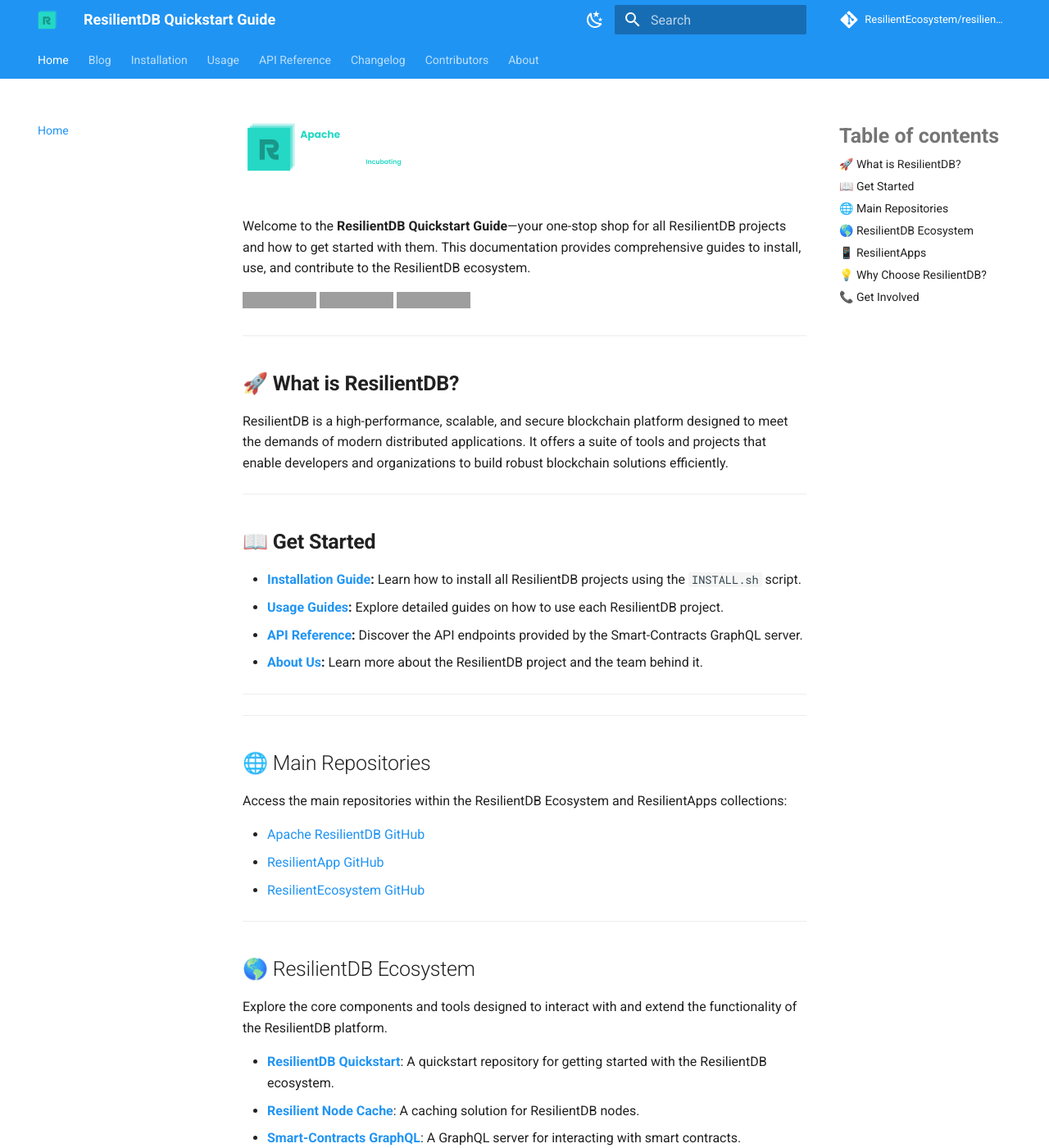
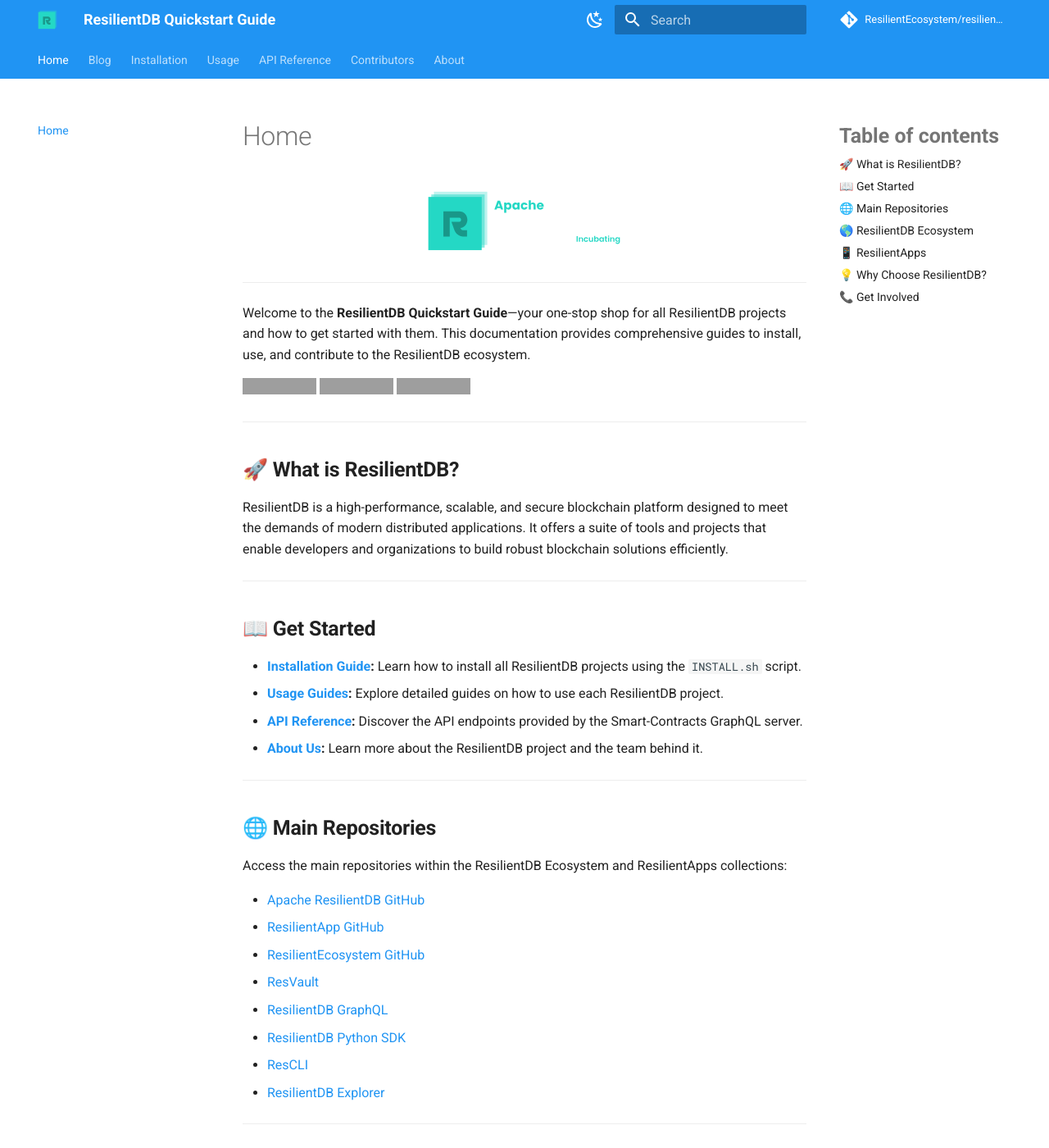
Before and after one commit to ResilientEcosystem/resilientdb-quickstart, an MkDocs documentation site: the page built from docs/index.md, in a window 1280 px wide and 1400 px high. Shown: the whole window at 82% size. Built offline with MkDocs 1.6.1 and Material for MkDocs 9.7.7, drawn with Linux system fonts in a browser that asks for light colours; comment, search, counter and statistics services are not loaded; some of the changed text lies outside the part shown; grey boxes are pictures that could not be loaded.

Commit message:
Make suggested changes

```diff
--- a/docs/css/extra.css
+++ /dev/null
@@ -1,4 +0,0 @@
-:root {
-  --md-primary-fg-color: #2b56f5;
-  --md-accent-fg-color: #59b4a9;
-}
--- a/docs/index.md
+++ b/docs/index.md
@@ -2,7 +2,15 @@
 title: Welcome to ResilientDB Quickstart Guide
 ---
 
-# ![ResilientDB Logo](images/logo.svg)
+<center>
+<!-- Light mode logo -->
+<img src="https://expolab.org/images/apache-resilientdb-dark.svg" alt="ResilientDB Logo Dark" class="logo logo-dark">
+
+<!-- Dark mode logo -->
+<img src="images/logo.svg" alt="ResilientDB Logo Light" class="logo logo-light">
+</center>
+
+---
 
 Welcome to the **ResilientDB Quickstart Guide**—your one-stop shop for all ResilientDB projects and how to get started with them. This documentation provides comprehensive guides to install, use, and contribute to the ResilientDB ecosystem.
 
@@ -20,50 +28,53 @@ ResilientDB is a high-performance, scalable, and secure blockchain platform desi
 
 ## 📖 **Get Started**
 
-- **[Installation Guide](installation/index.md):** Learn how to install all ResilientDB projects using the `INSTALL.sh` script.
-- **[Usage Guides](usage/index.md):** Explore detailed guides on how to use each ResilientDB project.
+- **[Installation Guide](installation/):** Learn how to install all ResilientDB projects using the `INSTALL.sh` script.
+- **[Usage Guides](usage/resilientdb/):** Explore detailed guides on how to use each ResilientDB project.
 - **[API Reference](api.md):** Discover the API endpoints provided by the Smart-Contracts GraphQL server.
-- **[About Us](about/index.md):** Learn more about the ResilientDB project and the team behind it.
+- **[About Us](about/):** Learn more about the ResilientDB project and the team behind it.
 
 ---
 
----
-
-## 🌐 Main Repositories
+## 🌐 **Main Repositories**
 
 Access the main repositories within the ResilientDB Ecosystem and ResilientApps collections:
 
 - [Apache ResilientDB GitHub](https://github.com/apache/incubator-resilientdb)
 - [ResilientApp GitHub](https://github.com/ResilientApp)
 - [ResilientEcosystem GitHub](https://github.com/ResilientEcosystem)
+- [ResVault](https://github.com/apache/incubator-resilientdb-resvault)
+- [ResilientDB GraphQL](https://github.com/apache/incubator-resilientdb-graphql)
+- [ResilientDB Python SDK](https://github.com/apache/incubator-resilientdb-python-sdk)
+- [ResCLI](https://github.com/ResilientApp/ResCLI)
+- [ResilientDB Explorer](https://github.com/apache/incubator-resilientdb-explorer)
 
 ---
 
-## 🌎 ResilientDB Ecosystem
+## 🌎 **ResilientDB Ecosystem**
 
 Explore the core components and tools designed to interact with and extend the functionality of the ResilientDB platform.
 
-- **[ResilientDB Quickstart](https://github.com/ResilientEcosystem/resilientdb-quickstart)**: A quickstart repository for getting started with the ResilientDB ecosystem.
-- **[Resilient Node Cache](https://github.com/ResilientEcosystem/resilient-node-cache)**: A caching solution for ResilientDB nodes.
-- **[Smart-Contracts GraphQL](https://github.com/ResilientEcosystem/smart-contracts-graphql)**: A GraphQL server for interacting with smart contracts.
-- **[ResVault SDK](https://github.com/ResilientEcosystem/resvault-sdk)**: SDK for secure key management with ResVault.
 - **[Create Resilient App](https://github.com/ResilientEcosystem/create-resilient-app)**: CLI tool to bootstrap ResilientDB-based applications.
 - **[ResDB ORM](https://github.com/ResilientEcosystem/ResDB-ORM)**: An Object-Relational Mapping tool for ResilientDB.
+- **[ResVault SDK](https://github.com/ResilientEcosystem/resvault-sdk)**: SDK for secure key management with ResVault.
+- **[Resilient Node Cache](https://github.com/ResilientEcosystem/resilient-node-cache)**: A caching solution for ResilientDB nodes.
 - **[ResContract](https://github.com/ResilientEcosystem/ResContract)**: CLI for managing and deploying contracts on ResilientDB.
-- **[Website](https://github.com/ResilientEcosystem/website)**: Source code for the ResilientDB website.
-- **[Ag-GraphQL](https://github.com/ResilientEcosystem/ResilientDB-Ag-GraphQL)**: GraphQL API for Ag applications on ResilientDB.
+- **[Smart-Contracts GraphQL](https://github.com/ResilientEcosystem/smart-contracts-graphql)**: A GraphQL server for interacting with smart contracts.
 - **[Rust SDK](https://github.com/ResilientEcosystem/rust_sdk)**: SDK for Rust applications interacting with ResilientDB.
 - **[TypeScript SDK](https://github.com/ResilientEcosystem/typescript_sdk)**: SDK for TypeScript-based ResilientDB projects.
-- **[Benchmark](https://github.com/ResilientEcosystem/benchmark)**: Benchmarking tools for performance testing.
+- **[Ag-GraphQL](https://github.com/ResilientEcosystem/ResilientDB-Ag-GraphQL)**: GraphQL API for Ag applications on ResilientDB.
 - **[Dashboard](https://github.com/ResilientEcosystem/dashboard)**: Dashboard for monitoring ResilientDB nodes.
-- **[Node Manager](https://github.com/ResilientEcosystem/node-manager)**: Tool for managing ResilientDB nodes.
+- **[Website](https://github.com/ResilientEcosystem/website)**: Source code for the ResilientDB website.
+- **[ResilientDB Quickstart](https://github.com/ResilientEcosystem/resilientdb-quickstart)**: A quickstart repository for getting started with the ResilientDB ecosystem.
 
 ---
 
-## 📱 ResilientApps
+## 📱 **ResilientApps**
 
 This list includes various applications and tools built on top of the ResilientDB platform, enhancing its use cases and usability.
 
+- **[Demo ResilientApp](https://github.com/ResilientApp/Demo-ResilientApp)**: Demo showcasing ResilientDB's capabilities.
+- **[Debitable](https://github.com/ResilientApp/Debitable)**: Decentralized debit system.
 - **[Arrayan](https://github.com/ResilientApp/Arrayan)**: Data analysis tool within the ResilientDB ecosystem.
 - **[ResView](https://github.com/ResilientApp/ResView)**: Visualization tool for ResilientDB transactions.
 - **[ResChat](https://github.com/ResilientApp/ResChat)**: Decentralized messaging application.
@@ -73,7 +84,6 @@ This list includes various applications and tools built on top of the ResilientD
 - **[ResLenses](https://github.com/ResilientApp/ResLenses)**: Data analytics tool for the ResilientDB ecosystem.
 - **[ReLenses Backend](https://github.com/ResilientApp/ReLensesBackend)**: Backend services for ReLenses application.
 - **[ResUI](https://github.com/ResilientApp/ResUI)**: UI components for ResilientDB applications.
-- **[Demo ResilientApp](https://github.com/ResilientApp/Demo-ResilientApp)**: Demo showcasing ResilientDB's capabilities.
 - **[Res-a-Me](https://github.com/ResilientApp/Res-a-Me)**: Authentication service for ResilientDB.
 - **[Echo](https://github.com/ResilientApp/Echo)**: ResilientDB echo service for testing.
 - **[ResCounty](https://github.com/ResilientApp/ResCounty)**: Data management tool for government entities.
@@ -99,5 +108,4 @@ This list includes various applications and tools built on top of the ResilientD
 ## 📞 **Get Involved**
 
 - **GitHub:** [ResilientEcosystem](https://github.com/ResilientEcosystem)
-- **Contribute:** Check out our [contribution guidelines](CONTRIBUTING.md) to get started.
-- **Support:** If you have any questions or need help, feel free to [open an issue](https://github.com/ResilientEcosystem/resilientdb-quickstart/issues).
+- **Support:** If you have any questions or need help, feel free to [open an issue](https://github.com/apache/incubator-resilientdb/issues).
--- a/docs/stylesheets/extra.css
+++ b/docs/stylesheets/extra.css
@@ -8,3 +8,24 @@
 .md-typeset h1 img {
   max-width: 200px;
 }
+
+/* Control the size of the logos */
+.md-content .logo {
+  max-width: 250px; /* Adjust as necessary */
+  height: auto;
+}
+
+/* Default to light mode logo */
+.logo-dark {
+  display: none;
+}
+
+@media (prefers-color-scheme: dark) {
+  /* Show dark mode logo, hide light mode logo */
+  .logo-light {
+      display: none;
+  }
+  .logo-dark {
+      display: block;
+  }
+}
--- a/mkdocs.yml
+++ b/mkdocs.yml
@@ -47,7 +47,6 @@ nav:
       - Smart-Contracts GraphQL: usage/smart-contracts-graphql.md
       - ResVault: usage/resvault.md
   - API Reference: api.md
-  - Changelog: changelog.md
   - Contributors: contributors.md
   - About: about.md
 
```
Also changed, not shown: other parts of docs/index.md (+0 -1 lines), docs/about.md (+1 -1 lines), docs/blog.md (+0 -4 lines), docs/changelog.md (deleted, +0 -156 lines), 3 other files.
